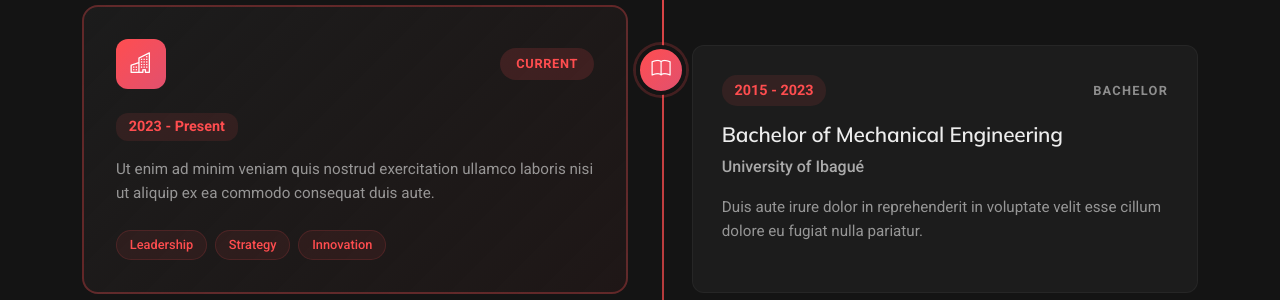
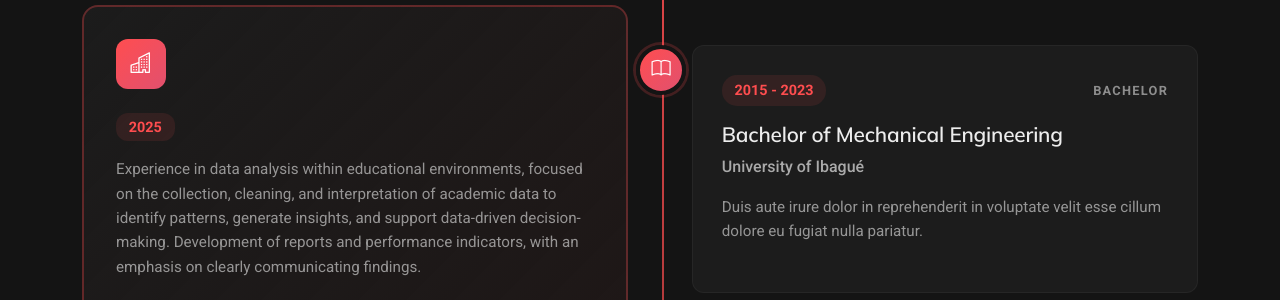
Before and after one commit to brayantrianac/brayantrianac.github.io, a plain HTML site: page index.html in a window 1280 px wide. Shown: the part 3486-3786 px from the top of the page. Drawn offline with Linux system fonts and the light colour scheme.

Commit message:
index.html

```diff
--- a/index.html
+++ b/index.html
@@ -153,7 +153,7 @@ My goal is to grow as a Media Buyer and Data Analyst, combining analytical skill
                   <p>Years</p>
                 </div>
                 <div class="stat-item">
-                  <h4>42</h4>
+                  <h4>0</h4>
                   <p>Awards</p>
                 </div>
               </div>
@@ -336,13 +336,13 @@ My goal is not just to enter this field, but to become highly skilled and delive
                     <div class="company-logo">
                       <i class="bi bi-buildings"></i>
                     </div>
-                    <div class="period-badge">Current</div>
+                    <!--<div class="period-badge">Current</div>-->
                   </div>
                   <div class="card-body">
                     <h3></h3>
                     <p class="company-name"></p>
-                    <span class="duration">2023 - Present</span>
-                    <p class="description">Ut enim ad minim veniam quis nostrud exercitation ullamco laboris nisi ut aliquip ex ea commodo consequat duis aute.</p>
+                    <span class="duration">2025</span>
+                    <p class="description">Experience in data analysis within educational environments, focused on the collection, cleaning, and interpretation of academic data to identify patterns, generate insights, and support data-driven decision-making. Development of reports and performance indicators, with an emphasis on clearly communicating findings.</p>
                     <div class="skills-tags">
                       <span class="skill-tag">Leadership</span>
                       <span class="skill-tag">Strategy</span>
```
